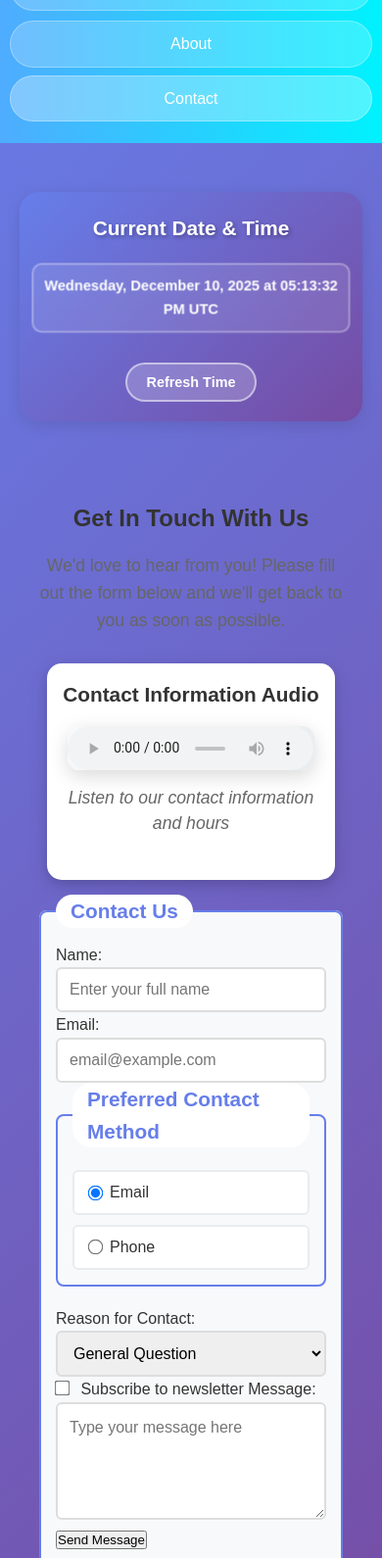
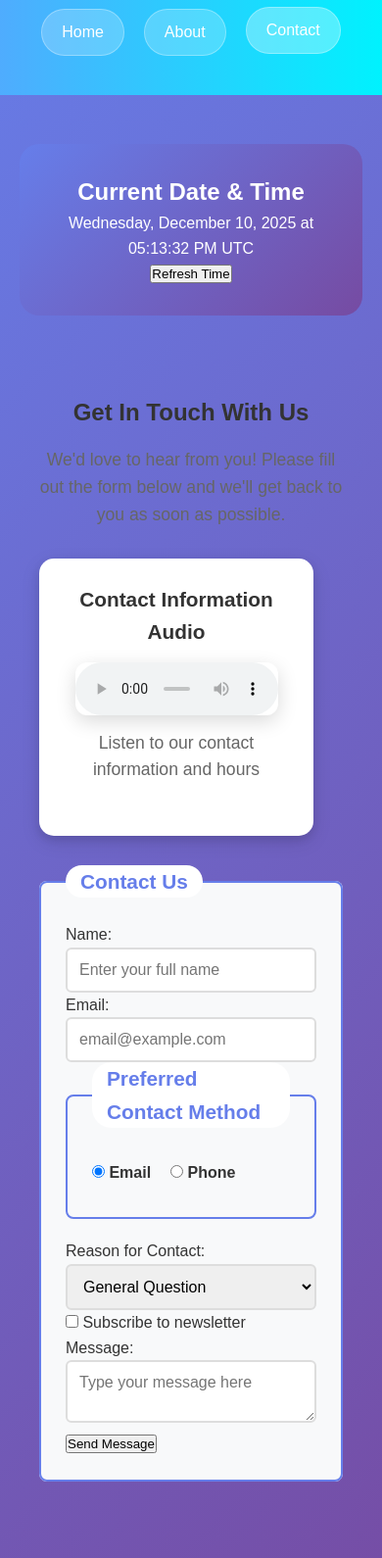
Before and after one commit to aneupane-debug/WebProject, a plain HTML site: page contact.html in a window 390 px wide. Shown: the part 110-1700 px from the top of the page at 98% size. Drawn offline with Linux system fonts and the light colour scheme.

Commit message:
Clean up and refactor CSS styles
Refactor styles for various components and remove unused styles.

```diff
--- a/styles.css
+++ b/styles.css
@@ -54,7 +54,8 @@ nav a {
     border: 1px solid rgba(255,255,255,0.3);
 }
 
-nav a:hover, nav a.active {
+nav a:hover,
+nav a.active {
     background: rgba(255, 255, 255, 0.3);
     transform: translateY(-2px);
 }
@@ -161,11 +162,6 @@ footer {
     margin-right: auto;
 }
 
-.about-page th,
-.about-page td {
-    text-align: center;
-}
-
 .table-container {
     overflow-x: auto;
     margin: 20px 0;
@@ -194,6 +190,11 @@ th, td {
     padding: 12px;
     text-align: left;
     border: 1px solid #ddd;
+}
+
+.about-page th,
+.about-page td {
+    text-align: center;
 }
 
 th {
@@ -317,105 +318,9 @@ textarea:focus {
     margin-top: 8px;
 }
 
-.radio-group label,
-.checkbox-group label {
-    display: inline-flex;
-    align-items: center;
-    font-weight: normal;
-    margin-bottom: 0;
-    cursor: pointer;
-    padding: 8px 15px;
-    background: white;
-    border-radius: 6px;
-    border: 2px solid #e9ecef;
-    transition: all 0.3s ease;
-}
-
-.radio-group label:hover,
-.checkbox-group label:hover {
-    border-color: #667eea;
-    background: #f8f9ff;
-}
-
-input[type="radio"],
-input[type="checkbox"] {
-    margin-right: 8px;
-    transform: scale(1.2);
-}
-
-textarea {
-    resize: vertical;
-    min-height: 120px;
-    font-family: inherit;
-    line-height: 1.5;
-}
-
-.form-actions {
-    text-align: center;
-    margin-top: 30px;
-    padding-top: 20px;
-    border-top: 2px solid #e9ecef;
-}
-
-.cta-button {
-    background: linear-gradient(45deg, #667eea, #764ba2);
-    color: white;
-    border: none;
-    padding: 15px 35px;
-    margin: 0 10px;
-    border-radius: 25px;
-    font-size: 1.1em;
-    cursor: pointer;
-    transition: all 0.3s ease;
-    font-weight: bold;
-    box-shadow: 0 4px 15px rgba(102, 126, 234, 0.4);
-}
-
-.cta-button:hover {
-    transform: translateY(-3px);
-    box-shadow: 0 6px 20px rgba(102, 126, 234, 0.6);
-}
-
-.secondary-button {
-    background: #6c757d;
-    color: white;
-    border: none;
-    padding: 15px 35px;
-    margin: 0 10px;
-    border-radius: 25px;
-    font-size: 1.1em;
-    cursor: pointer;
-    transition: all 0.3s ease;
-    font-weight: bold;
-}
-
-.secondary-button:hover {
-    background: #5a6268;
-    transform: translateY(-2px);
-}
-
 .media-section {
     text-align: center;
     margin: 30px 0;
-}
-
-.media-section h2 {
-    color: #333;
-    margin-bottom: 15px;
-    font-size: 1.5em;
-}
-
-.media-section h3 {
-    color: #333;
-    margin-bottom: 15px;
-    font-size: 1.3em;
-}
-
-.media-caption {
-    color: #666;
-    font-style: italic;
-    margin-top: 10px;
-    font-size: 0.9em;
 }
 
 .media-player {
@@ -424,25 +329,7 @@ textarea {
     margin: 15px auto;
     border-radius: 12px;
     box-shadow: 0 6px 20px rgba(0,0,0,0.15);
-    background: linear-gradient(135deg, #f8f9fa 0%, #e9ecef 100%);
     display: block;
-    transition: all 0.3s ease;
-}
-
-audio.media-player {
-    height: 60px;
-    min-width: 300px;
-}
-
-video.media-player {
-    height: auto;
-    min-height: 340px;
-    background: #000;
-}
-
-.media-player:hover {
-    transform: translateY(-3px);
-    box-shadow: 0 8px 25px rgba(0,0,0,0.2);
 }
 
 .datetime-section {
@@ -450,62 +337,9 @@ video.media-player {
     color: white;
     padding: 30px 20px;
     text-align: center;
-    box-shadow: 0 4px 15px rgba(0,0,0,0.1);
     max-width: 800px;
     margin: 30px auto;
     border-radius: 20px;
-}
-
-.datetime-container h2 {
-    margin-bottom: 15px;
-    font-size: 1.8em;
-    text-shadow: 2px 2px 4px rgba(0,0,0,0.3);
-}
-
-.datetime-display {
-    font-size: 1.4em;
-    font-weight: bold;
-    margin: 20px 0;
-    padding: 20px;
-    background: rgba(255,255,255,0.1);
-    border-radius: 10px;
-    border: 2px solid rgba(255,255,255,0.3);
-    backdrop-filter: blur(10px);
-    transition: all 0.3s ease;
-    min-height: 60px;
-    display: flex;
-    align-items: center;
-    justify-content: center;
-    flex-wrap: wrap;
-}
-
-.datetime-updated {
-    animation: pulse 0.5s ease-in-out;
-}
-
-@keyframes pulse {
-    0% { transform: scale(1); }
-    50% { transform: scale(1.05); }
-    100% { transform: scale(1); }
-}
-
-.refresh-btn {
-    background: rgba(255,255,255,0.2);
-    color: white;
-    border: 2px solid rgba(255,255,255,0.5);
-    padding: 12px 25px;
-    border-radius: 25px;
-    cursor: pointer;
-    font-size: 1em;
-    font-weight: bold;
-    transition: all 0.3s ease;
-    margin-top: 10px;
-}
-
-.refresh-btn:hover {
-    background: rgba(255,255,255,0.3);
-    transform: translateY(-2px);
-    box-shadow: 0 4px 15px rgba(0,0,0,0.2);
 }
 
 .footer-date {
@@ -515,100 +349,6 @@ video.media-player {
     font-style: italic;
 }
 
-@media screen and (max-width: 768px) {
-    header {
-        padding: 20px 10px;
-    }
-    header h1 {
-        font-size: 2rem;
-    }
-    nav {
-        flex-direction: column;
-        gap: 10px;
-    }
-    .features {
-        flex-direction: column;
-        align-items: center;
-    }
-    .card {
-        width: 90%;
-        margin: 15px auto;
-    }
-    .contact-form {
-        padding: 20px;
-    }
-    .radio-group,
-    .checkbox-group {
-        flex-direction: column;
-        gap: 10px;
-    }
-    .form-actions {
-        display: flex;
-        flex-direction: column;
-        gap: 15px;
-    }
-    .form-actions button {
-        margin: 0;
-        width: 100%;
-    }
-    fieldset {
-        padding: 15px;
-    }
-    .media-player {
-        width: 95%;
-        max-width: none;
-    }
-    video.media-player {
-        min-height: 250px;
-    }
-    audio.media-player {
-        height: 50px;
-        min-width: 250px;
-    }
-    .datetime-section {
-        padding: 20px 15px;
-    }
-    .datetime-container h2 {
-        font-size: 1.5em;
-    }
-    .datetime-display {
-        font-size: 1.1em;
-        padding: 15px;
-        min-height: 50px;
-    }
-}
-
-@media screen and (max-width: 480px) {
-    header h1 {
-        font-size: 1.5rem;
-    }
-    .card {
-        width: 95%;
-        padding: 15px;
-    }
-    .hero h2 {
-        font-size: 1.5rem;
-    }
-    .datetime-display {
-        font-size: 0.9em;
-        padding: 10px;
-    }
-    .datetime-container h2 {
-        font-size: 1.3em;
-    }
-    .refresh-btn {
-        padding: 10px 20px;
-        font-size: 0.9em;
-    }
-    video.media-player {
-        min-height: 200px;
-    }
-    audio.media-player {
-        height: 45px;
-        min-width: 200px;
-    }
-}
-
 .project-table{
     width:100%;
     border-collapse:collapse;
@@ -616,24 +356,29 @@ video.media-player {
     font-family:inherit;
     font-size:.95rem;
 }
+
 .project-table caption{
     caption-side:top;
     text-align:left;
     font-weight:600;
     margin-bottom:.35rem;
 }
+
 .project-table th,
 .project-table td{
     border:1px solid #cfcfcf;
     padding:.6rem;
 }
+
 .project-table thead th{
     background:#efefef;
     text-align:left;
 }
+
 .project-table tbody tr:nth-child(even){
     background:#fafafa;
 }
+
 .project-table tfoot td{
     font-size:.9rem;
     color:#333;
```
